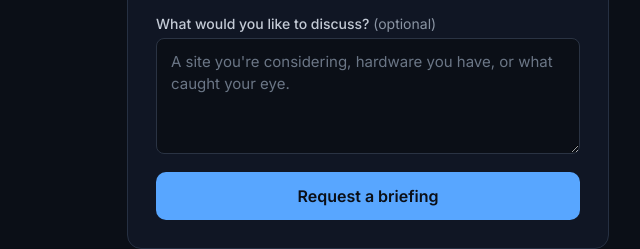
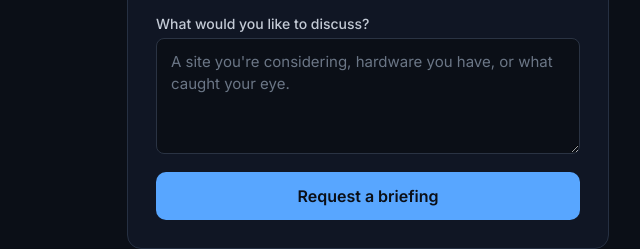
Before and after one commit to familyofs4k-lab/s4klabs-site, a plain HTML site: page index.html in a window 1280 px wide. Shown: the part 1263-1512 px from the top of the page, 487-1127 px from the left. Drawn offline with Linux system fonts and the light colour scheme.

Commit message:
Make briefing message required (min 20 chars)
Co-Authored-By: Claude Opus 5.5 <noreply@anthropic.com>
Claude-Session: https://claude.ai/code/session_01VHC1wQ3HAXdQBKzcfydKQ9

```diff
--- a/index.html
+++ b/index.html
@@ -52,7 +52,6 @@ input:focus,select:focus,textarea:focus{outline:2px solid #58a6ff;outline-offset
 .hp{position:absolute;left:-9999px}
 textarea{padding:12px 14px;min-height:110px;resize:vertical;line-height:1.5}
 textarea::placeholder{color:#6b7686}
-.opt{color:#8a94a3;font-weight:400}
 .thanks p{margin:0}.thanks .t{font-family:'Space Grotesk',Inter,sans-serif;font-size:22px;font-weight:600}
 .err{color:#ffb4a8;font-size:14px;margin:0}
 footer{display:flex;flex-wrap:wrap;justify-content:space-between;gap:12px;padding:32px 0 48px;border-top:1px solid #1c2433;font-size:13px;color:#8a94a3}
@@ -109,7 +108,7 @@ footer a{color:#8a94a3}
 <option>Builder or engineer</option>
 <option>Other</option>
 </select></div>
-<div class="f"><label for="f-msg">What would you like to discuss? <span class="opt">(optional)</span></label><textarea id="f-msg" name="message" rows="4" maxlength="2000" placeholder="A site you're considering, hardware you have, or what caught your eye."></textarea></div>
+<div class="f"><label for="f-msg">What would you like to discuss?</label><textarea id="f-msg" name="message" rows="4" required minlength="20" maxlength="2000" placeholder="A site you're considering, hardware you have, or what caught your eye."></textarea></div>
 <input class="hp" type="text" name="_gotcha" tabindex="-1" autocomplete="off" aria-hidden="true">
 <p class="err" id="err" hidden>Something went wrong. Please email kris@s4klabs.com instead.</p>
 <button class="btn" type="submit">Request a briefing</button>
```
